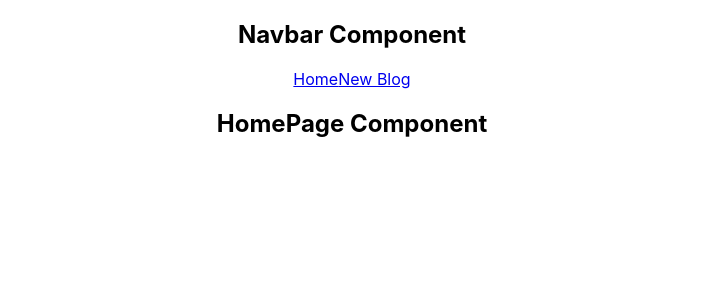
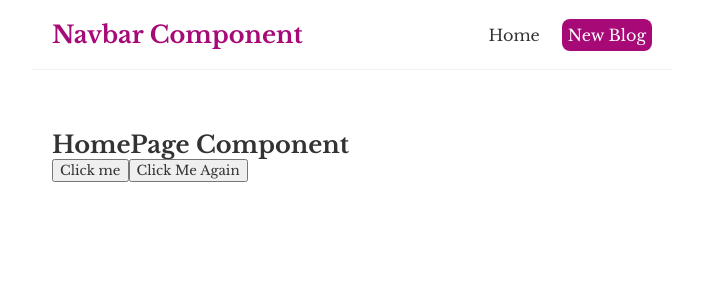
Before and after one commit to hyildiz21/ReactTutorial, a React (Create React App) app: page / in a window 1280 px wide. Shown: the top 300 px of the page, without its empty margins (288-991 px from the left). Built offline with nearby package versions, Linux system fonts and the light colour scheme.

Commit message:
click event, etc...

```diff
--- a/src/App.css
+++ /dev/null
@@ -1,38 +0,0 @@
-.App {
-  text-align: center;
-}
-
-.App-logo {
-  height: 40vmin;
-  pointer-events: none;
-}
-
-@media (prefers-reduced-motion: no-preference) {
-  .App-logo {
-    animation: App-logo-spin infinite 20s linear;
-  }
-}
-
-.App-header {
-  background-color: #282c34;
-  min-height: 100vh;
-  display: flex;
-  flex-direction: column;
-  align-items: center;
-  justify-content: center;
-  font-size: calc(10px + 2vmin);
-  color: white;
-}
-
-.App-link {
-  color: #61dafb;
-}
-
-@keyframes App-logo-spin {
-  from {
-    transform: rotate(0deg);
-  }
-  to {
-    transform: rotate(360deg);
-  }
-}
--- a/src/App.js
+++ b/src/App.js
@@ -1,5 +1,3 @@
-
-import './App.css';
 import Navbar from './Navbar';
 import Home from './Home';
 
@@ -18,8 +16,6 @@ function App() {
       <Navbar />
       <div className="content">
         <Home/>
-
-
       </div>
     </div>
 
--- a/src/Home.js
+++ b/src/Home.js
@@ -1,7 +1,18 @@
 const Home = () => {
+
+    const handleClick= (e)=>{
+        console.log("Hey, dude",e);
+    }
+
+    const handleClickAgain = (name, e) =>{
+        console.log("Hey " + name, e.target);
+    }
+
     return (
         <div className="home">
             <h2>HomePage Component</h2>
+            <button onClick={handleClick}>Click me</button>
+            <button onClick={(e)=> handleClickAgain("Hamza",e)}>Click Me Again</button>
         </div>
     );
 }
--- a/src/Navbar.js
+++ b/src/Navbar.js
@@ -1,10 +1,15 @@
 const Navbar = () => {
     return (
-        <nav className="Navbar">
+        <nav className="navbar">
             <h1>Navbar Component</h1>
             <div className="links">
                 <a href="/">Home</a>
-                <a href="/Create">New Blog</a>
+                <a href="/Create" style={{
+                    color:"white",
+                    backgroundColor:'#a70977',
+                    borderRadius:'8px'
+                }}
+                >New Blog</a>
             </div>
         </nav>
      );
--- a/src/index.css
+++ b/src/index.css
@@ -1,13 +1,35 @@
-body {
+  @import url('https://fonts.googleapis.com/css2?family=Libre+Baskerville:ital,wght@0,400;0,700;1,400&display=swap');
+
+/* base styles */
+* {
   margin: 0;
-  font-family: -apple-system, BlinkMacSystemFont, 'Segoe UI', 'Roboto', 'Oxygen',
-    'Ubuntu', 'Cantarell', 'Fira Sans', 'Droid Sans', 'Helvetica Neue',
-    sans-serif;
-  -webkit-font-smoothing: antialiased;
-  -moz-osx-font-smoothing: grayscale;
+  font-family: 'Libre Baskerville', serif;
+  color: #333;
 }
-
-code {
-  font-family: source-code-pro, Menlo, Monaco, Consolas, 'Courier New',
-    monospace;
+.navbar {
+  padding: 20px;
+  display: flex;
+  align-items: center;
+  max-width: 600px;
+  margin: 0 auto;
+  border-bottom: 1px solid #f2f2f2;
 }
+.navbar h1 {
+  color: #a70977;
+}
+.navbar .links {
+  margin-left: auto;
+}
+.navbar a {
+  margin-left: 16px;
+  text-decoration: none;
+  padding: 6px;
+}
+.navbar a:hover {
+  color: #a70977;
+}
+.content {
+  max-width: 600px;
+  margin: 40px auto;
+  padding: 20px;
+}
```
